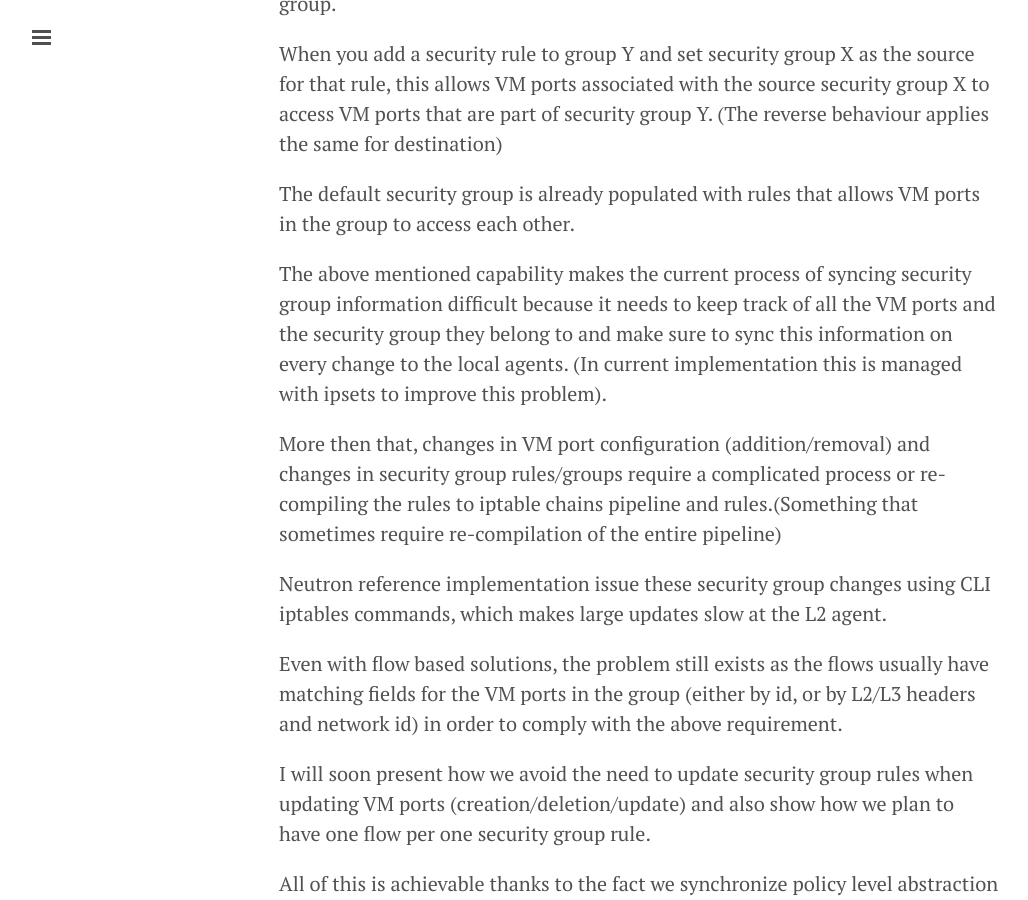
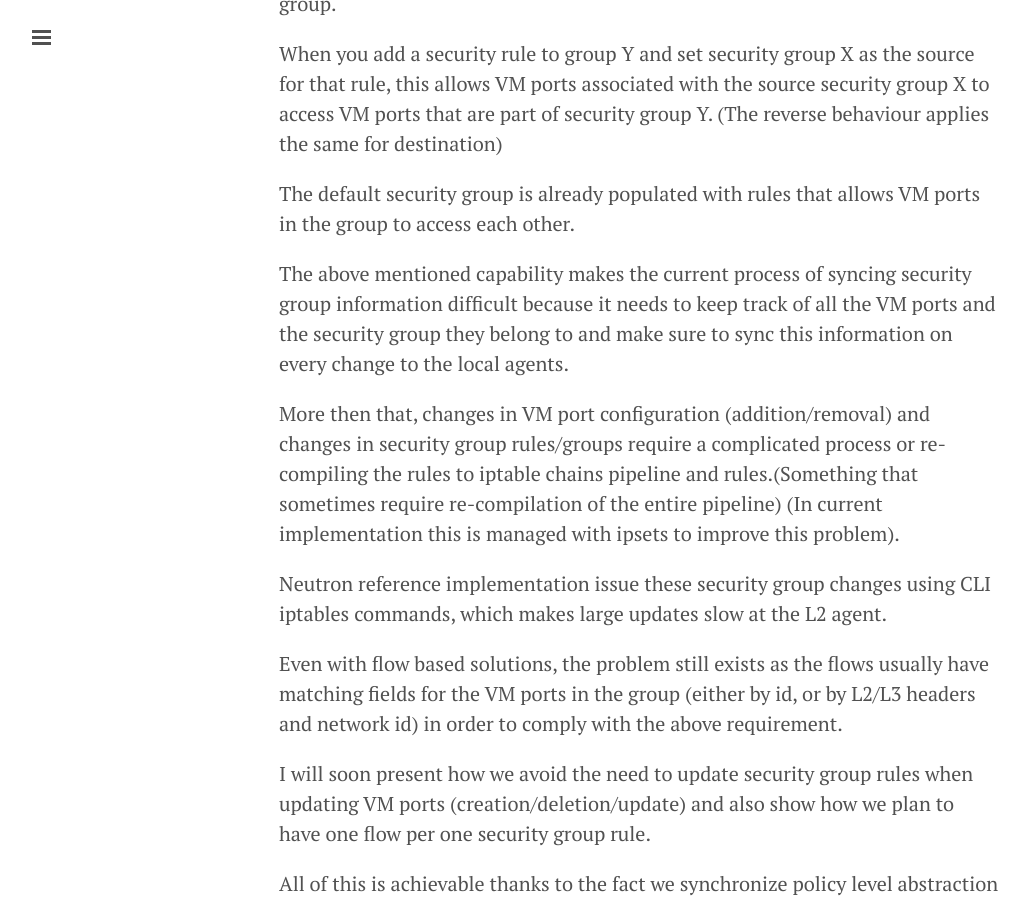
Before and after one commit to GalSagie/GalSagie.github.io, a Jekyll site: the page built from _posts/2015-12-28-dragonflow-security-groups.md, in a window 1280 px wide and 900 px high, scrolled down 2010 px. Shown: the whole window, without its empty margins (1-1029 px from the left). Built offline with Jekyll 4.4.1, drawn with Linux system fonts in a browser that asks for light colours; Markdown is read by kramdown in place of the engine named in the settings; comment, search, counter and statistics services are not loaded.

```diff
--- a/_posts/2015-12-28-dragonflow-security-groups.md
+++ b/_posts/2015-12-28-dragonflow-security-groups.md
@@ -78,11 +78,11 @@ the group to access each other.
 The above mentioned capability makes the current process of syncing security group information
 difficult because it needs to keep track of all the VM ports and the security group they belong
 to and make sure to sync this information on every change to the local agents.
-(In current implementation this is managed with ipsets to improve this problem).
 
 More then that, changes in VM port configuration (addition/removal) and changes in security group
 rules/groups require a complicated process or re-compiling the rules to iptable chains pipeline
 and rules.(Something that sometimes require re-compilation of the entire pipeline)
+(In current implementation this is managed with ipsets to improve this problem).
 
 Neutron reference implementation issue these security group changes using CLI
 iptables commands, which makes large updates slow at the L2 agent.
```
